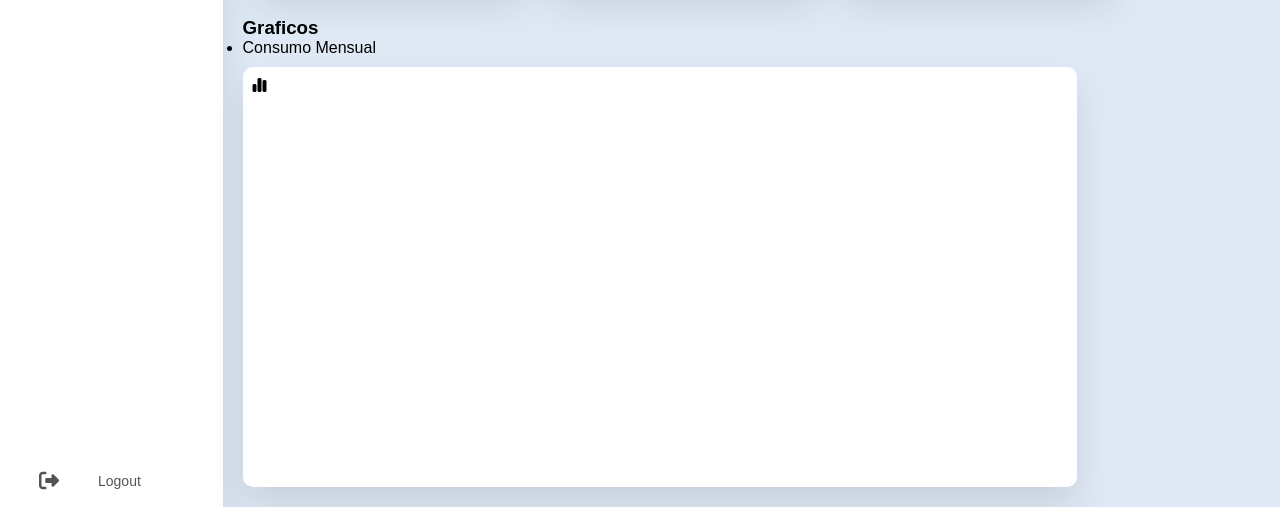
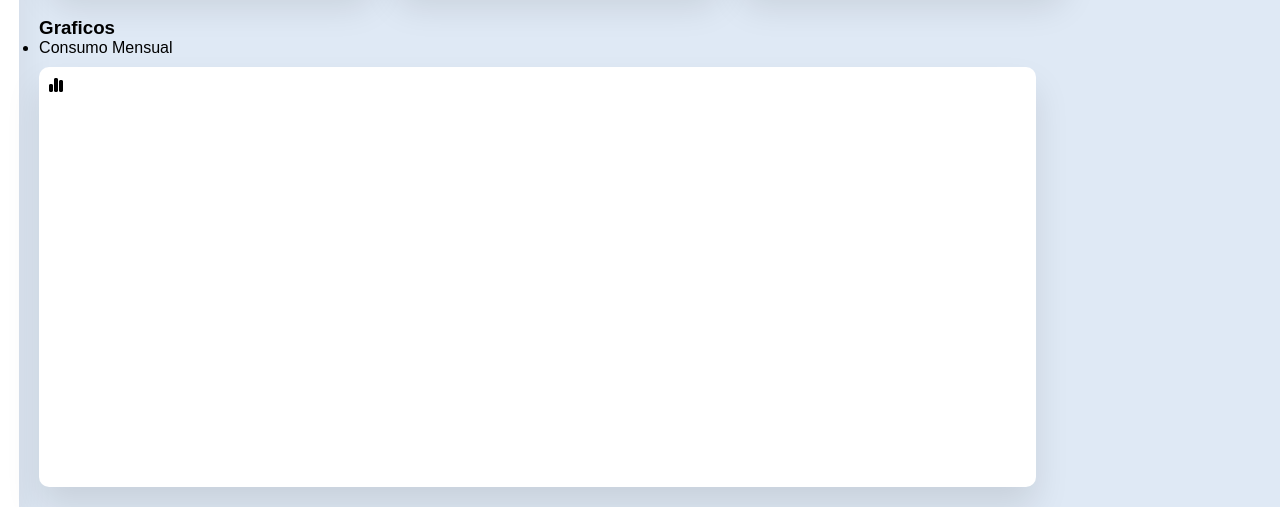
Before and after one commit to Beat25cm/Gauge, a plain HTML site: page index.html in a window 1280 px wide. Shown: the part 361-868 px from the top of the page. Drawn offline with nearby package versions, Linux system fonts and the light colour scheme; a web font is replaced by a local one.

Commit message:
Update style.css

```diff
--- a/style.css
+++ b/style.css
@@ -25,7 +25,7 @@ nav{
   height: 80%vh;
   left: 0;
   background: #fff;
-  width: 280px;
+  width: 20px;
   overflow: hidden;
   box-shadow: 0 20px 35px rgba(0, 0, 0, 0.1);
 
```
